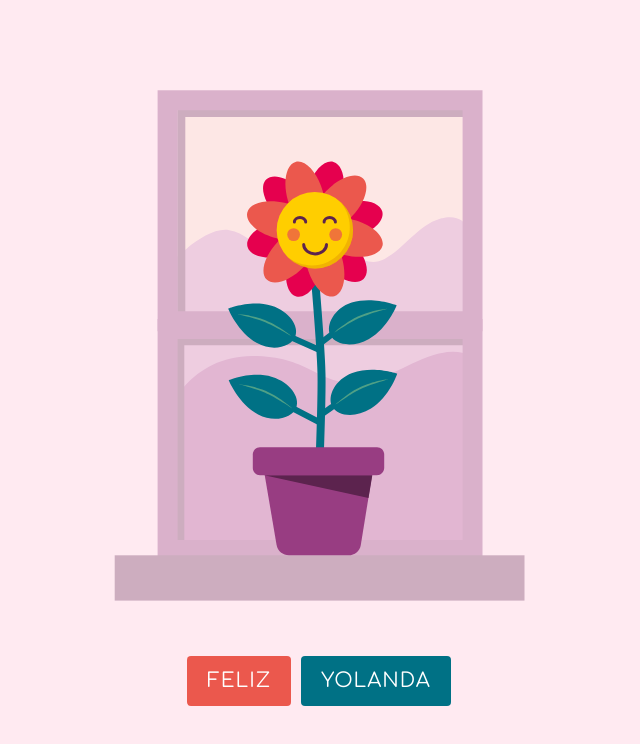
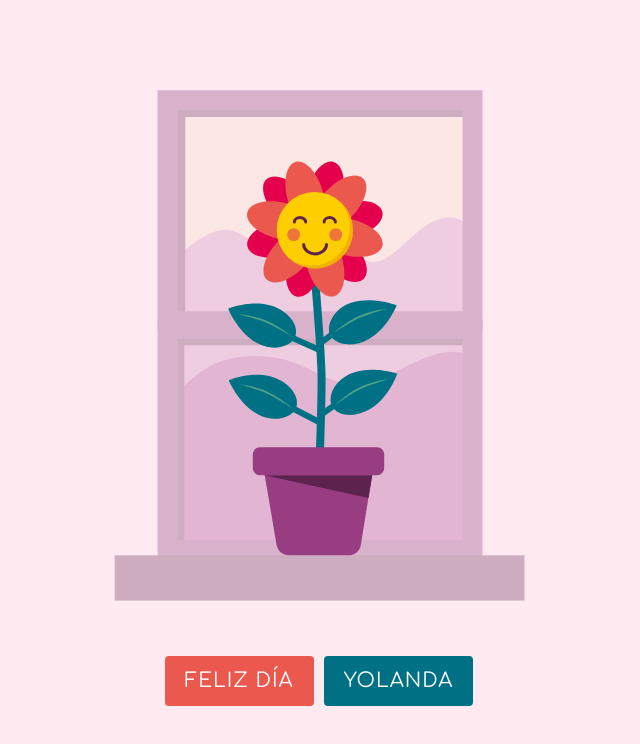
Before and after one commit to alejandrohernandezvalle/flor.github.io, a plain HTML site: page index.html in a window 1280 px wide. Shown: the part 70-814 px from the top of the page, without its empty margins (321-961 px from the left). Drawn offline with nearby package versions, Linux system fonts and the light colour scheme.

Commit message:
update commit

```diff
--- a/index.html
+++ b/index.html
@@ -323,7 +323,7 @@
             </g>
         </svg>
         <div class="buttons">
-            <button id="btn-happy" >Feliz</button>
+            <button id="btn-happy" >Feliz Día</button>
             <button id="btn-crazy" hidden>Contadora</button>
             <button id="btn-sexy" hidden></button>
             <button id="btn-cool">Yolanda</button>
```
